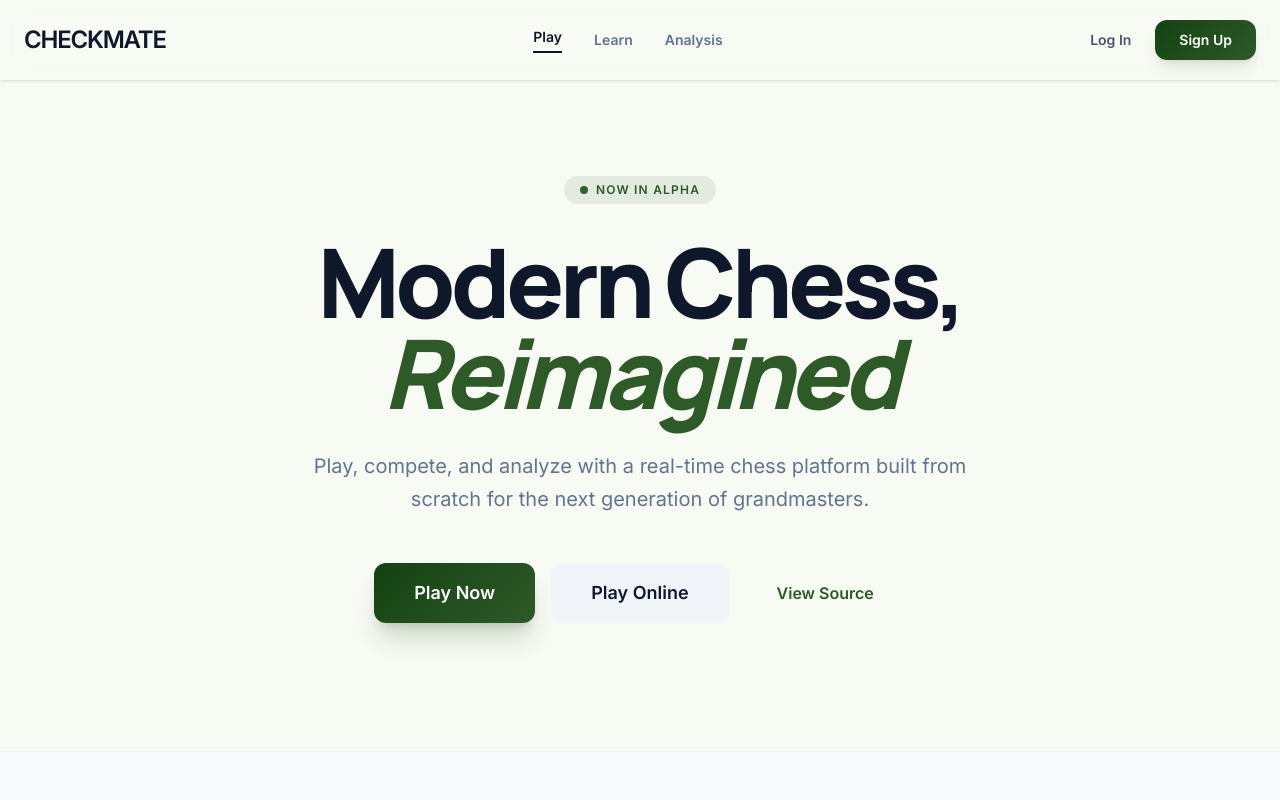
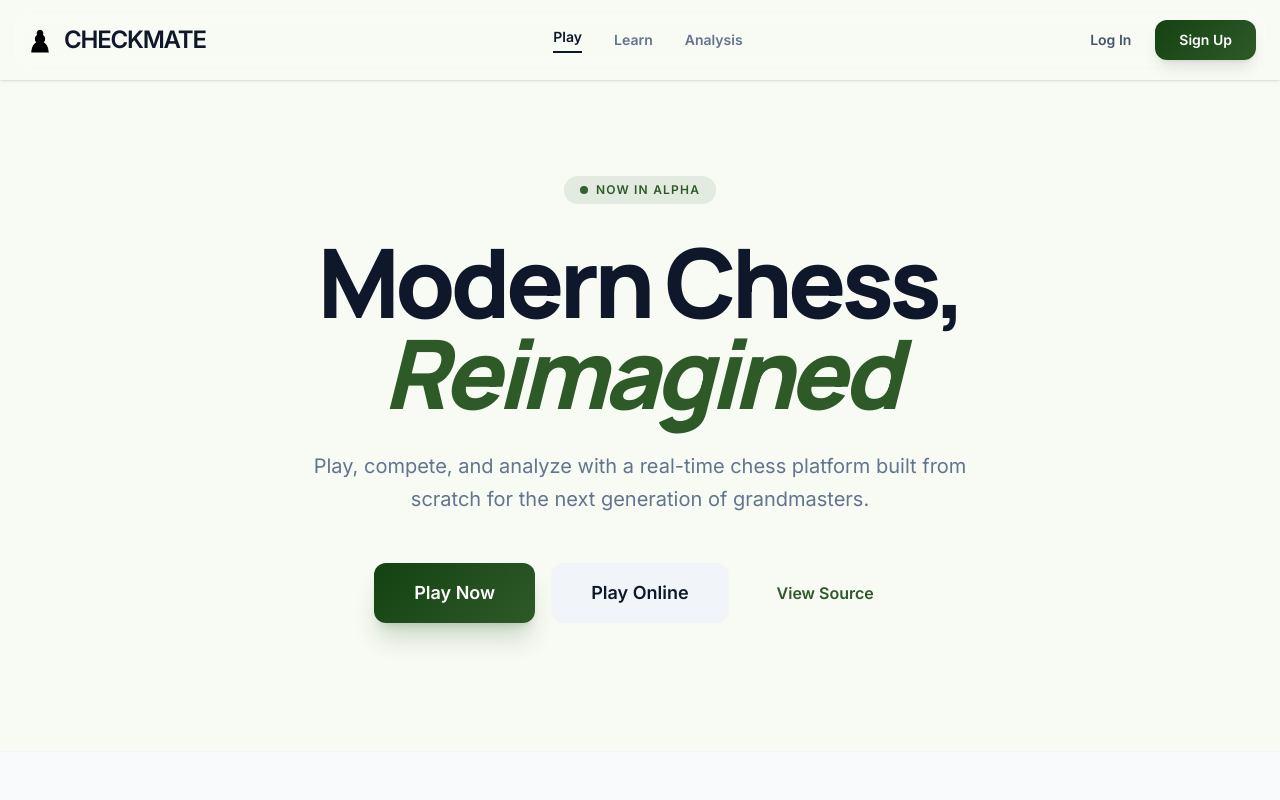
Before and after one commit to iPrq/chess-scratch-website, a Next.js app in the folder chess-app/: page / in a window 1280 px wide. Shown: the top 800 px of the page. Built offline with nearby package versions, Linux system fonts and the light colour scheme.

Commit message:
update logo

```diff
--- a/chess-app/app/components/Navbar.tsx
+++ b/chess-app/app/components/Navbar.tsx
@@ -2,9 +2,10 @@ export const Navbar = ({ onNavigate }: { onNavigate: (view: string) => void }) =
   <nav className="sticky top-0 z-50 w-full bg-chess-bg/80 backdrop-blur-md shadow-sm">
     <div className="max-w-7xl mx-auto px-6 h-20 flex items-center justify-between">
       <div
-        className="text-2xl font-extrabold tracking-tighter text-chess-dark cursor-pointer"
+        className="text-2xl font-extrabold tracking-tighter text-chess-dark cursor-pointer flex items-center gap-2"
         onClick={() => onNavigate('landing')}
       >
+        <img src="/pieces/bp.svg" alt="Logo" className="w-8 h-8" />
         CHECKMATE
       </div>
       <div className="hidden md:flex items-center space-x-8">
--- a/chess-app/app/layout.tsx
+++ b/chess-app/app/layout.tsx
@@ -13,8 +13,8 @@ const geistMono = Geist_Mono({
 });
 
 export const metadata: Metadata = {
-  title: "Create Next App",
-  description: "Generated by create next app",
+  title: "Checkmate",
+  description: "Modern Chess, Reimagined",
 };
 
 export default function RootLayout({
```
